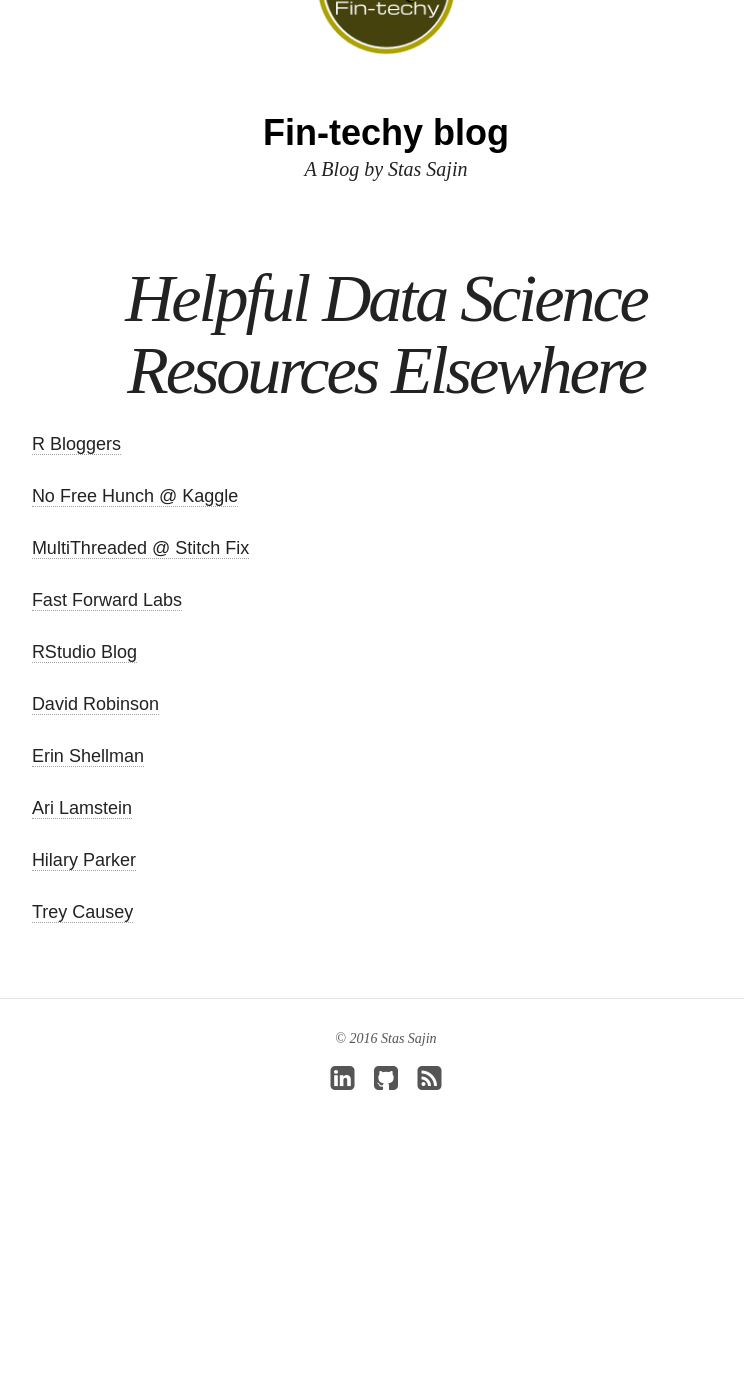
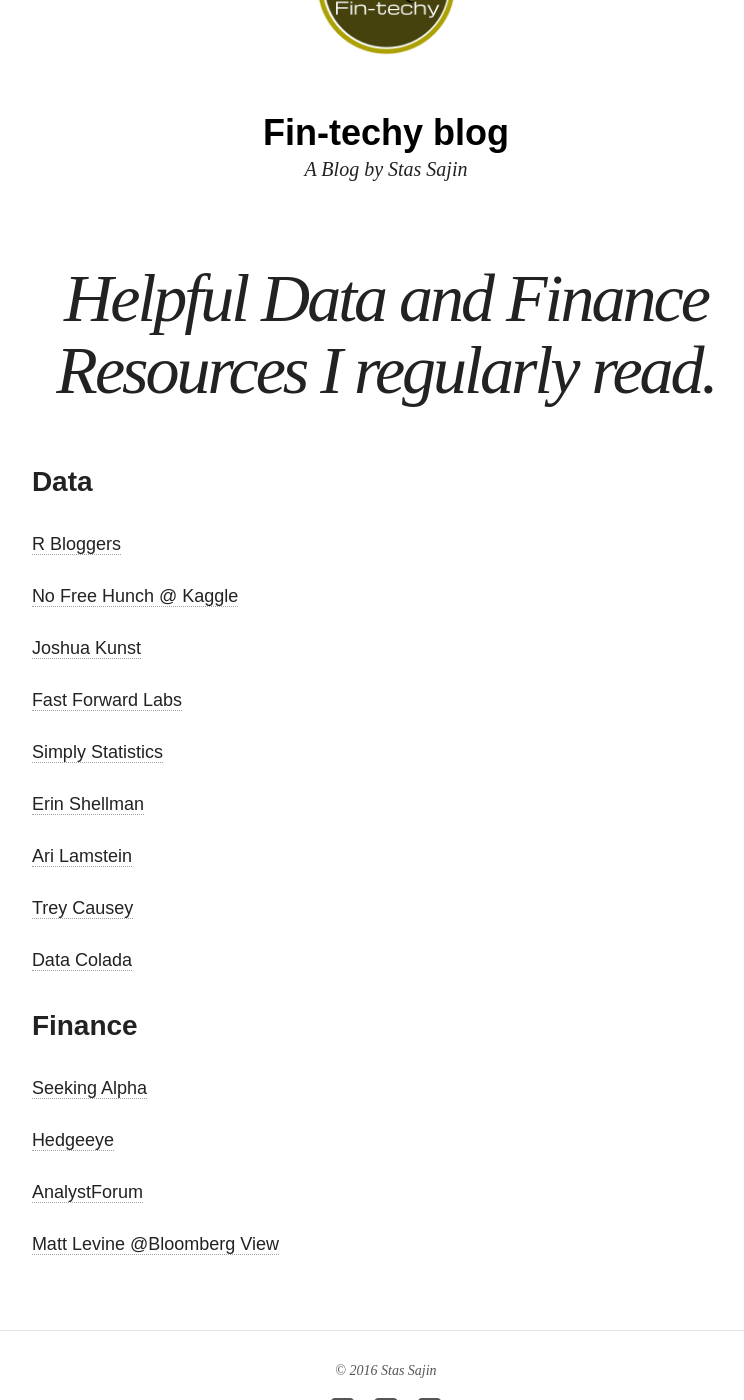
Before and after one commit to stasSajin/stasSajin.github.io, a Jekyll site: the page built from blogroll/index.md, in a window 1280 px wide and 1400 px high, scrolled down 214 px. Shown: the whole window, without its empty margins (254-998 px from the left). Built offline with Jekyll 4.4.1, drawn with Linux system fonts in a browser that asks for light colours; nearby versions of some CDN libraries; before the commit the page ends 1404 px from its top, so only the background shows below that.

Commit message:
blogroll

```diff
--- a/blogroll/index.md
+++ b/blogroll/index.md
@@ -1,24 +1,34 @@
 ---
 layout: page
-title: Helpful Data Science Resources Elsewhere
+title: Helpful Data and Finance Resources I regularly read.
 ---
+
+### Data
 
 [R Bloggers](http://www.r-bloggers.com)
 
 [No Free Hunch @ Kaggle](http://blog.kaggle.com)
 
-[MultiThreaded @ Stitch Fix](http://multithreaded.stitchfix.com/blog/)
+[Joshua Kunst](http://jkunst.com/)
 
 [Fast Forward Labs](http://blog.fastforwardlabs.com/)
 
-[RStudio Blog](http://blog.rstudio.org)
-
-[David Robinson](http://varianceexplained.org)
+[Simply Statistics](http://simplystatistics.org/)
 
 [Erin Shellman](http://www.erinshellman.com)
 
 [Ari Lamstein](http://www.arilamstein.com)
 
-[Hilary Parker](http://hilaryparker.com)
+[Trey Causey](http://treycausey.com)
 
-[Trey Causey](http://treycausey.com)
+[Data Colada](http://datacolada.org/)
+
+### Finance
+
+[Seeking Alpha](http://seekingalpha.com/)
+
+[Hedgeeye](https://app.hedgeye.com/insights)
+
+[AnalystForum](http://www.analystforum.com/)
+
+[Matt Levine @Bloomberg View](http://www.bloomberg.com/view/contributors/ARbTQlRLRjE/matthew-s-levine)
```
